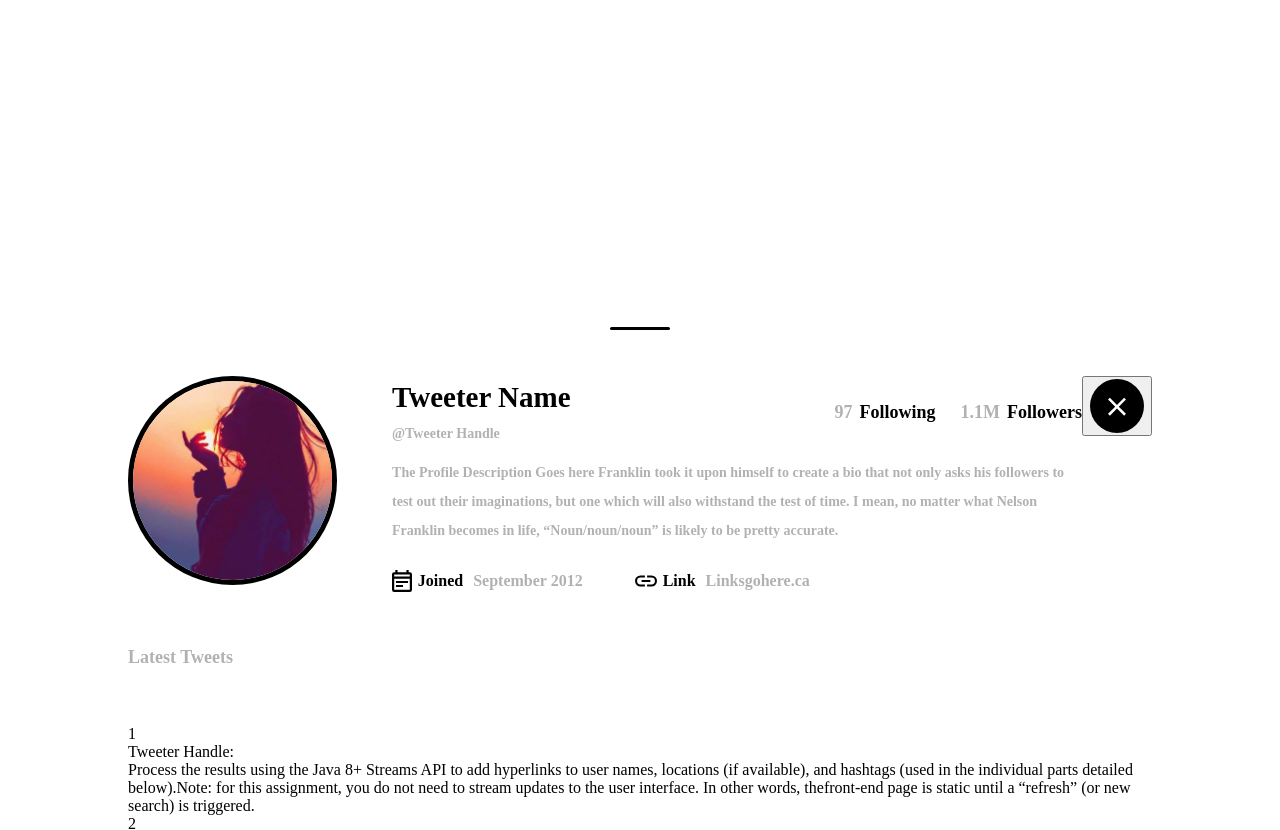
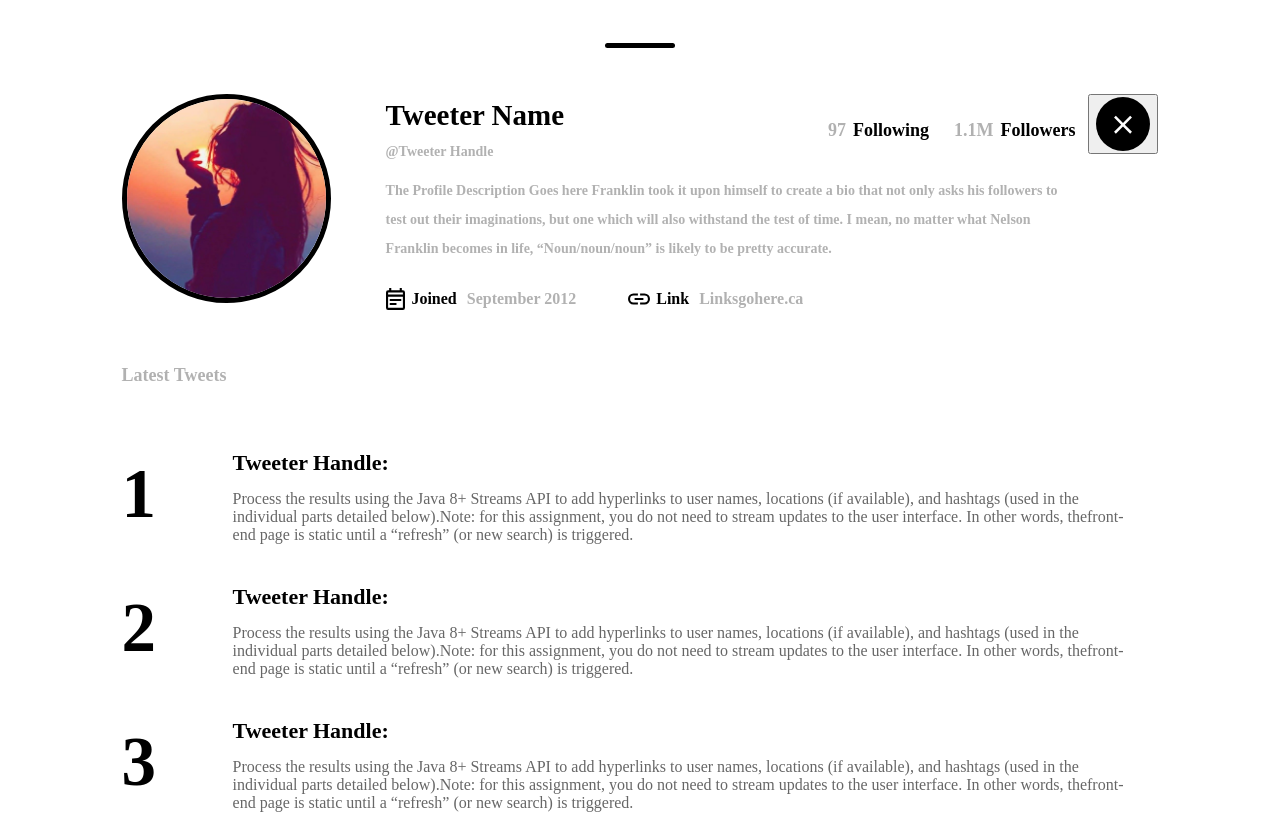
Before and after one commit to Ferosnow95/SOEN6441-APP, a plain HTML site: page Frontend/profile.html in a window 1280 px wide. Shown: the top 830 px of the page. Drawn offline with Linux system fonts and the light colour scheme; a web font is replaced by a local one.

Commit message:
Hotfix for Profile CSS & Uploading UI layouts
Hotfix for CSS Layouts not loading within the Profile page when loaded on a local host server

```diff
--- a/Frontend/css/profile.css
+++ b/Frontend/css/profile.css
@@ -15,14 +15,14 @@ body
 {
   display: flex;
   flex-flow: column;
-  margin-top: 25%;
+
 }
 
 .top-line
 {
-  width: 60px;
-  height: 3px;
-  border-radius: 10px;
+  width: 70px;
+  height: 5px;
+  border-radius: 20px;
   background-color: #000000;
   margin: 42.5px auto 46.5px auto;
 }
--- a/Frontend/profile.html
+++ b/Frontend/profile.html
@@ -1,5 +1,6 @@
-<!-- https://stackoverflow.com/questions/37983148/show-dynamic-content-in-bootstrap-modal-onclick-event -->
+
 <link rel="stylesheet" href="css/profile.css">
+<link rel="stylesheet" href="css/results.css">
 <div id="myModal" class="modal fade">
     <div class="modal-dialog">
         <div class="modal-content">
@@ -32,7 +33,7 @@
                 </div>
               </div>
               <div class="close-profile">
-                <button type="button" class="close" data-dismiss="modal" aria-hidden="true">
+                <button type="button" class="close" onclick="goTo('results.html')" >
                   <img src="assets/close.svg"></button>
               </div>
             </div>
```
Also changed, not shown: Frontend/results.html (+12 -2 lines), UI Layouts/Profile Page.png (added), UI Layouts/Search Page.png (added), UI Layouts/Search Results.png (added).
